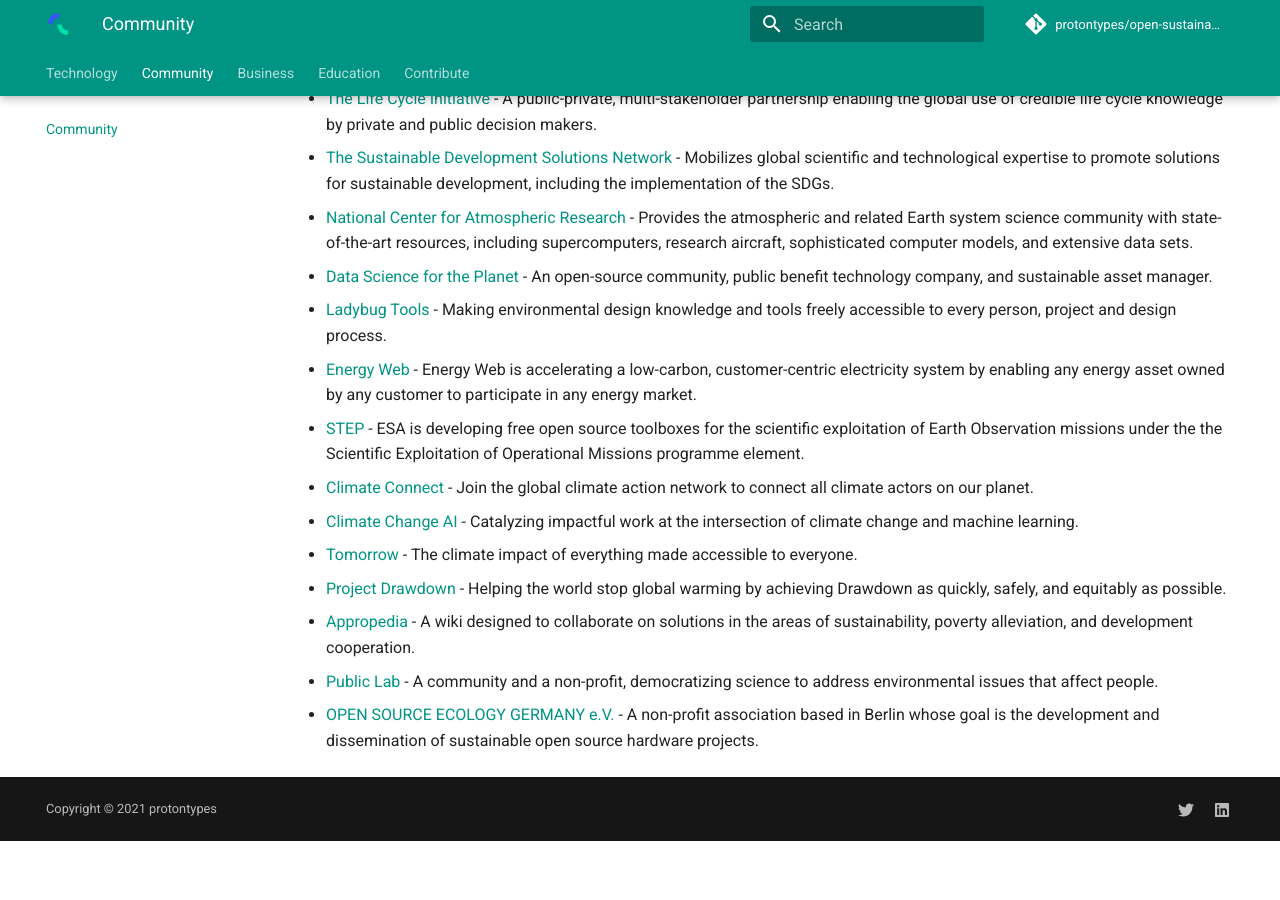
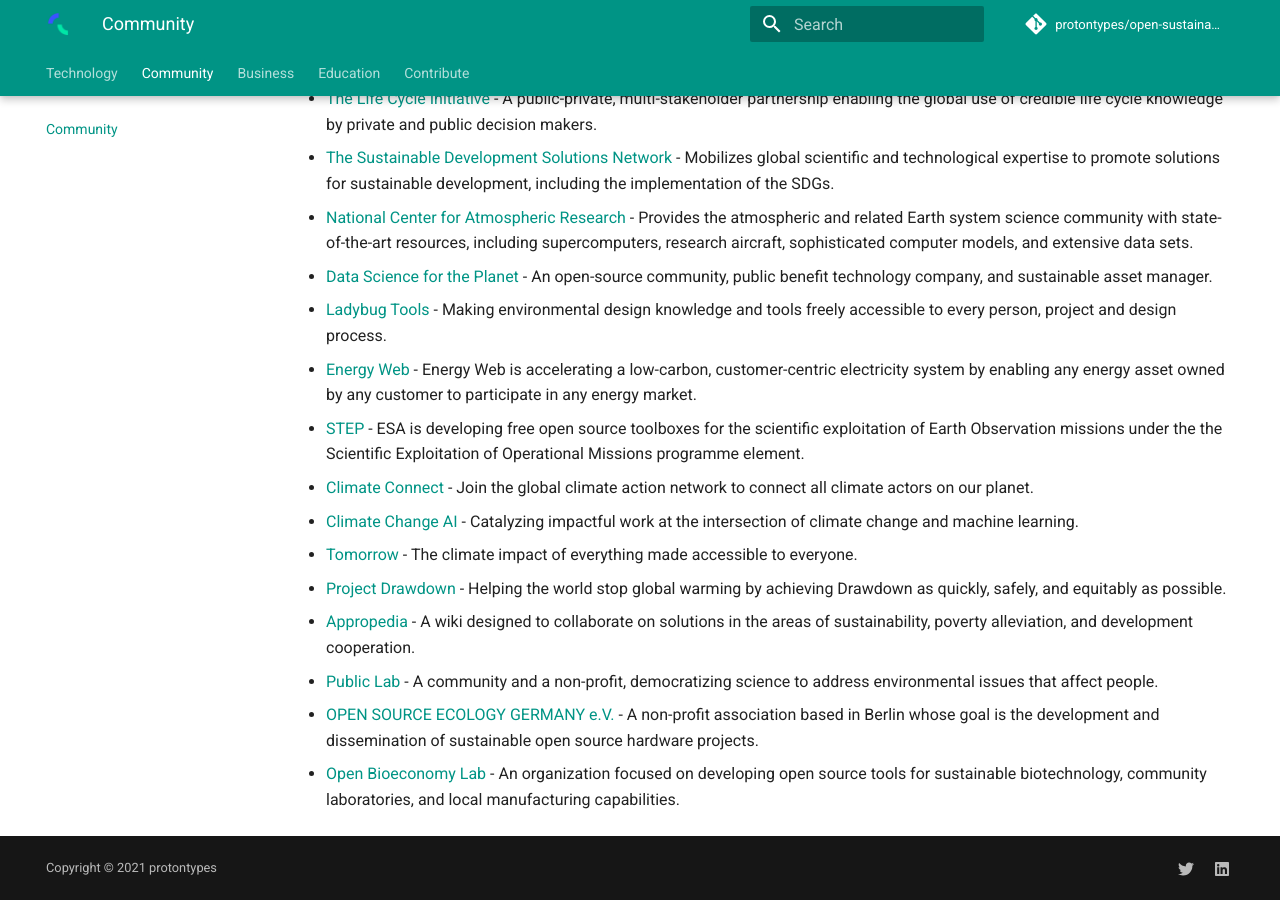
Before and after one commit to protontypes/open-sustainable-technology, an MkDocs documentation site: the page built from docs/community.md, in a window 1280 px wide and 900 px high, scrolled down 1893 px. Built offline with MkDocs 1.6.1 and Material for MkDocs 9.7.7, drawn with Linux system fonts in a browser that asks for light colours; comment, search, counter and statistics services are not loaded; before the commit the page ends 2734 px from its top, so only the background shows below that.

Commit message:
Add open bioeconomy lab

```diff
--- a/docs/community.md
+++ b/docs/community.md
@@ -49,3 +49,4 @@
 - [Appropedia](https://www.appropedia.org/OpenClimate) - A wiki designed to collaborate on solutions in the areas of sustainability, poverty alleviation, and development cooperation.
 - [Public Lab](https://publiclab.org/) - A community and a non-profit, democratizing science to address environmental issues that affect people.
 - [OPEN SOURCE ECOLOGY GERMANY e.V.](https://www.ose-germany.de/) - A non-profit association based in Berlin whose goal is the development and dissemination of sustainable open source hardware projects.
+- [Open Bioeconomy Lab](https://openbioeconomy.org/) - An organization focused on developing open source tools for sustainable biotechnology, community laboratories, and local manufacturing capabilities.
```
